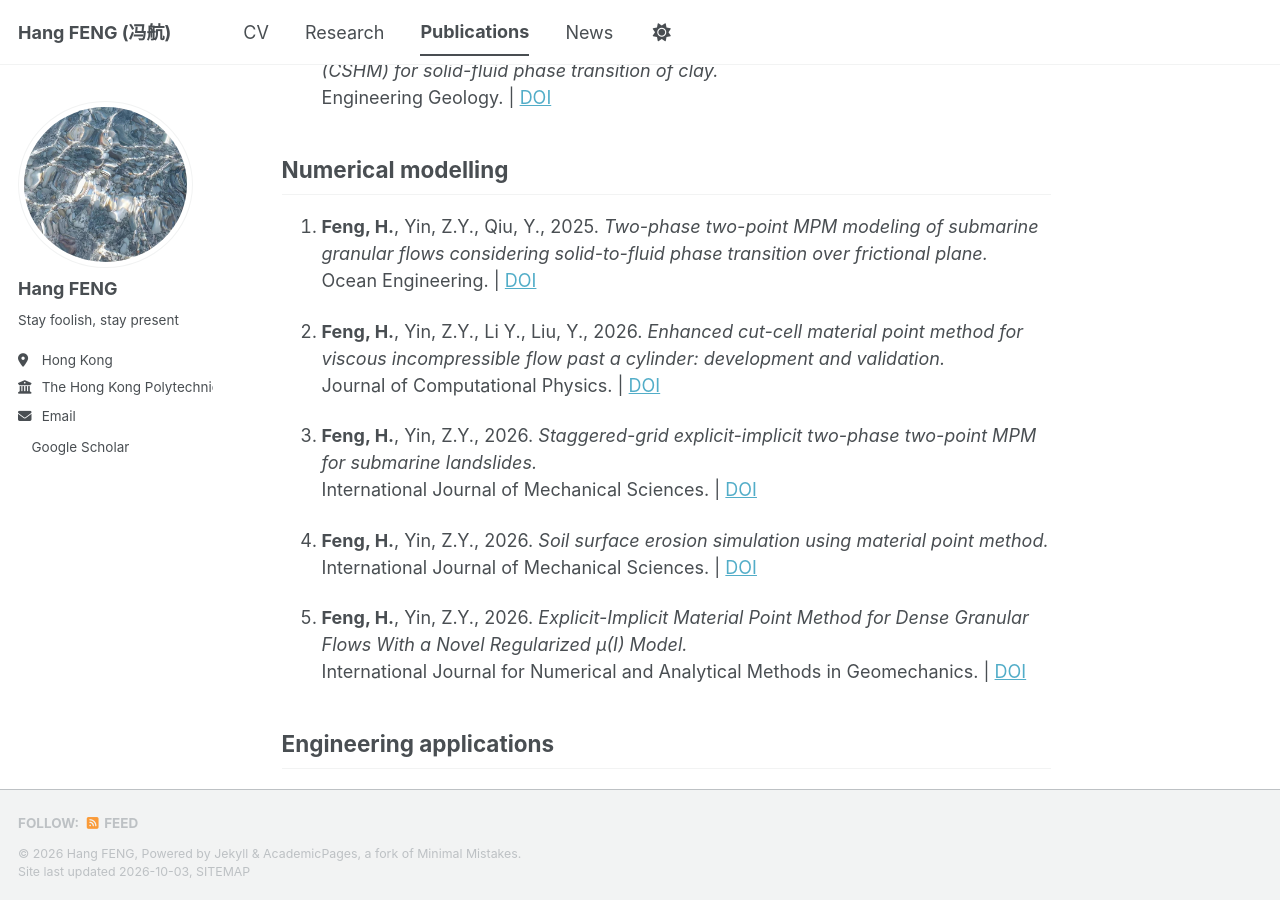
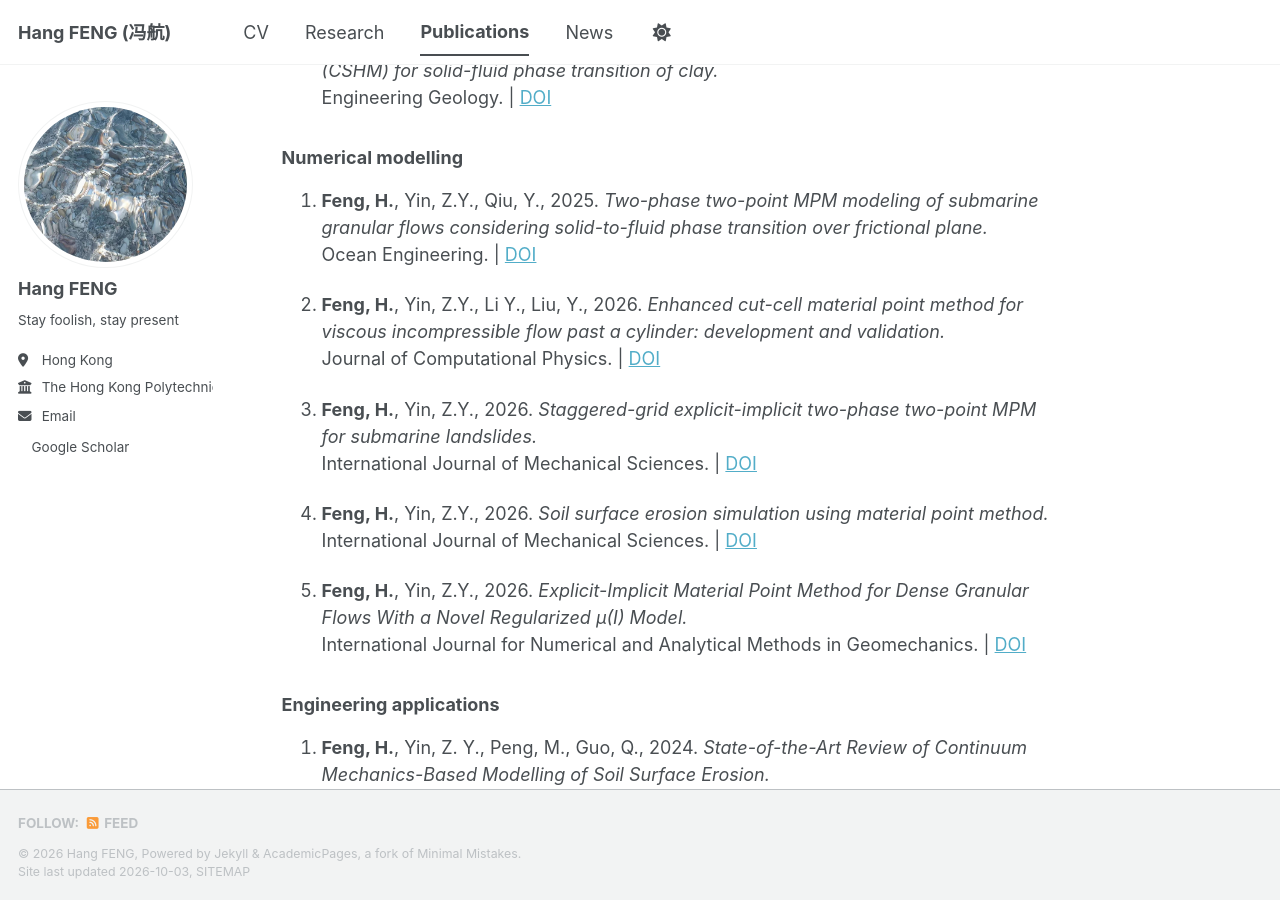
Before and after one commit to fenghang454/fenghang454.github.io, a Jekyll site: the page built from _pages/publications.md, in a window 1280 px wide and 900 px high, scrolled down 640 px. Built offline with Jekyll 4.4.1, drawn with Linux system fonts in a browser that asks for light colours; a style sheet for code colours, icons or effects is not loaded.

```diff
--- a/_pages/publications.md
+++ b/_pages/publications.md
@@ -26,7 +26,7 @@ Full publications refer to: [Google scholar](https://scholar.google.com/citation
    *Beyond critical state: A critical-state hydrodynamic model (CSHM) for solid-fluid phase transition of clay.*
    Engineering Geology.  | [DOI](https://doi.org/10.1016/j.enggeo.2026.108671)
 
-## Numerical modelling
+### Numerical modelling
 
 1. **Feng, H.**, Yin, Z.Y., Qiu, Y., 2025.
    *Two-phase two-point MPM modeling of submarine granular flows considering solid-to-fluid phase transition over frictional plane.*
@@ -48,7 +48,7 @@ Full publications refer to: [Google scholar](https://scholar.google.com/citation
    *Explicit-Implicit Material Point Method for Dense Granular Flows With a Novel Regularized µ(I) Model.*
    International Journal for Numerical and Analytical Methods in Geomechanics.  | [DOI](https://doi.org/10.1002/nag.70273)
 
-## Engineering applications
+### Engineering applications
 
 1. **Feng, H.**, Yin, Z. Y., Peng, M., Guo, Q., 2024.
    *State-of-the-Art Review of Continuum Mechanics-Based Modelling of Soil Surface Erosion.*
@@ -70,7 +70,7 @@ Full publications refer to: [Google scholar](https://scholar.google.com/citation
    *Inferred Winkler model for uplift response of suction caisson in undrained clays.*
    Acta Geotechnica.  | [DOI](https://doi.org/10.1007/s11440-023-01916-2)
 
-# Conference Papers
+## Conference Papers
 
 1.  **Feng, H.**, Yin, Z. Y., 2024.
    *Numerical Study of Lateral Responses of Monopiles with Local Scour Holes in Non-homogenous Clay.*
```
